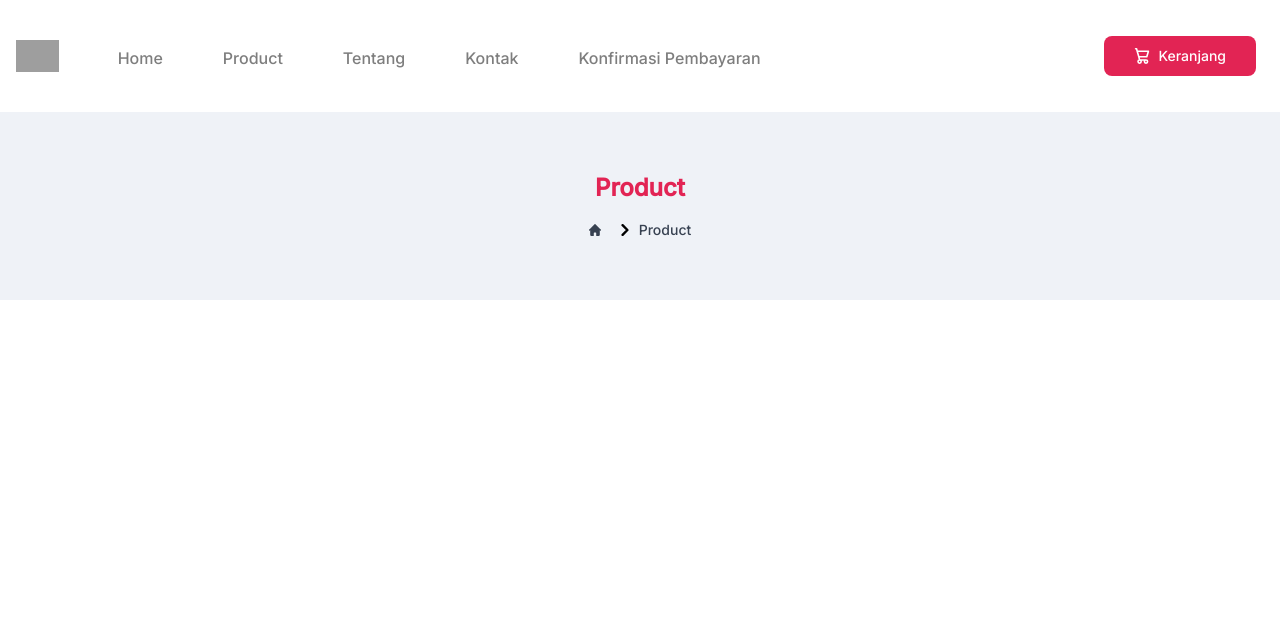
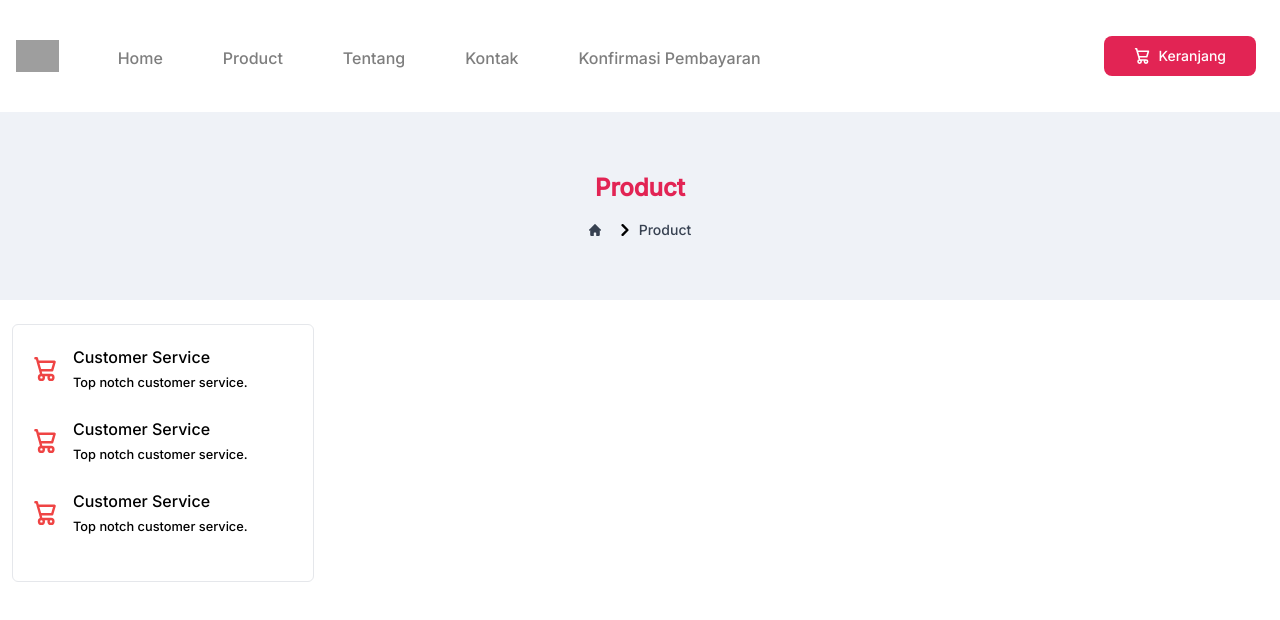
Before and after one commit to mahardikakdenie/nuxt-template, a Nuxt app: page /product/1 in a window 1280 px wide. Shown: the top 620 px of the page. Built offline with nearby package versions, Linux system fonts and the light colour scheme; grey boxes are pictures that could not be loaded.

Commit message:
e-commerce main

```diff
--- /dev/null
+++ b/components/Section/ProductDetail/Index.vue
@@ -0,0 +1,20 @@
+<template>
+<div class="max-w-[1400px] mx-auto px-3">
+    <div class="grid grid-rows-1">
+        <div class="grid grid-cols-12 gap-4">
+            <div class="col-span-3 sticky">
+                <div class="">
+                    <section-product-detail-side-service class="mt-6" />
+                </div>
+            </div>
+        </div>
+    </div>
+</div>
+</template>
+
+<script>
+</script>
+
+<style>
+
+</style>
--- /dev/null
+++ b/components/Section/ProductDetail/side/Service.vue
@@ -0,0 +1,52 @@
+<template>
+<div class="border p-5 mb-3 rounded-md">
+    <div class="">
+        <div class="p-0">
+            <ul>
+                <li v-for="i in 3" :key="i" class="mb-6">
+                    <div class="flex items-center gap-4">
+                        <IconCart customClass="w-6 h-6 text-red-500" />
+                        <div class="whitespace-nowrap">
+                            <h3>Customer Service</h3>
+                            <small>Top notch customer service.</small>
+                        </div>
+                    </div>
+                </li>
+            </ul>
+        </div>
+    </div>
+</div>
+</template>
+
+<script setup>
+defineProps({
+    title: {
+        type: String,
+        default: 'Brand'
+    },
+    items: {
+        type: Array,
+        default: () => ([]),
+    },
+});
+
+
+</script>
+
+<style scoped>
+.accordion-body {
+    @apply p-0 max-h-[250px] overflow-hidden;
+}
+
+.accordion-body .category-list {
+    @apply overflow-hidden w-[100%] px-0;
+}
+
+.accordion-body .category-list .form-check {
+    @apply flex items-center p-0;
+}
+
+.accordion-body .category-list .form-check-label {
+    @apply text-[#212529] overflow-hidden text-ellipsis whitespace-nowrap ml-4;
+}
+</style>
--- a/pages/index.vue
+++ b/pages/index.vue
@@ -7,5 +7,14 @@
   </div>
 </template>
 <script setup>
+const description = ref('My amazing site.')
 
+useSeoMeta({
+  title: 'Mahardika Store',
+  ogTitle: 'My Amazing Site',
+  description,
+  ogDescription: 'This is my amazing site, let me tell you all about it.',
+  ogImage: 'https://unsplash.com/random',
+  twitterCard: 'summary_large_image',
+})
 </script>
--- a/pages/product/[id].vue
+++ b/pages/product/[id].vue
@@ -1,6 +1,7 @@
 <template>
 <div class="max-w-xxl">
     <SectionTitleDetail title="Product" :paths="paths" />
+    <SectionProductDetail />
 </div>
 </template>
 
```
